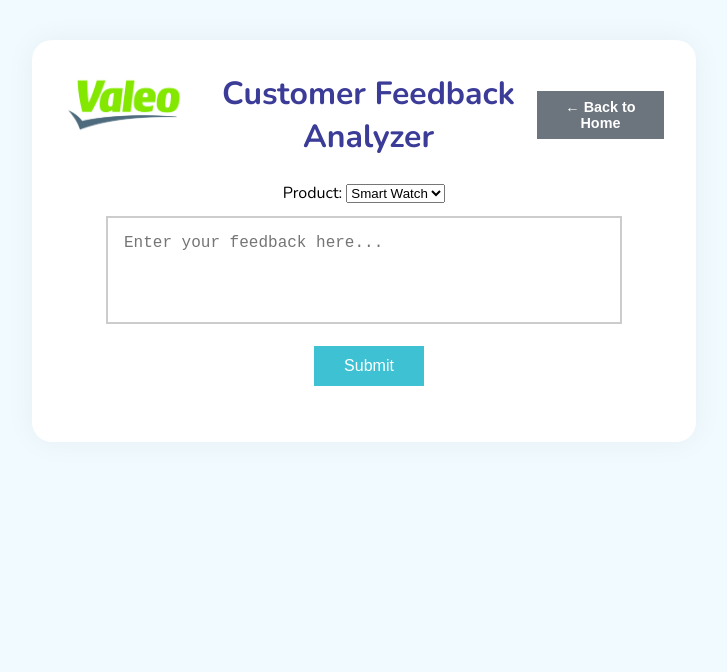
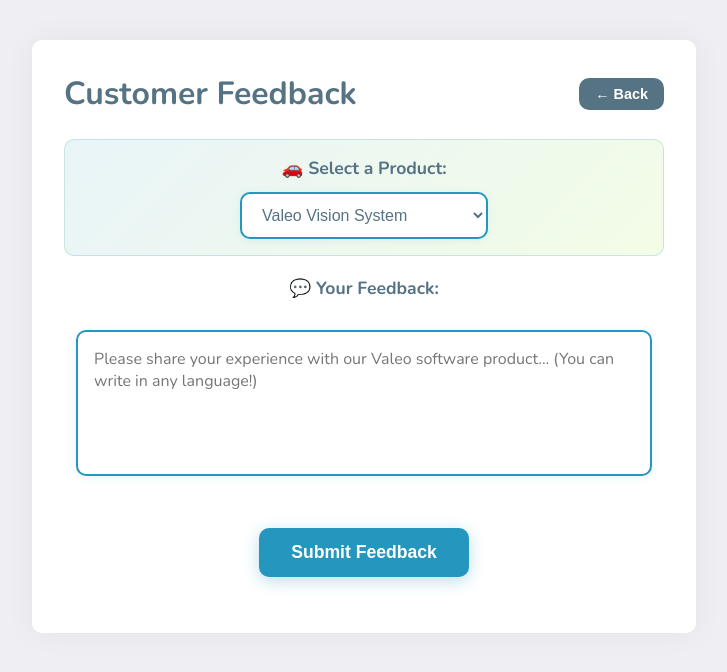
Before and after one commit to EbraheemElfishawy/MultilingualCustomerFeedbackAnalyzer, a React (Vite) app in the folder frontend/: page /feedback in a window 1280 px wide. Shown: the top 672 px of the page, without its empty margins (276-1003 px from the left). Built offline with nearby package versions, Linux system fonts and the light colour scheme; the HTML template or start-up script is replaced by a standard one.

Commit message:
Enhanced everything

```diff
--- a/frontend/src/Home.jsx
+++ b/frontend/src/Home.jsx
@@ -14,33 +14,36 @@
       justifyContent: 'center',
       height: '100vh',
       gap: 32,
-      background: '#f9fafd'
+      background: '#efeef3'
     }}>
       <img src={logo} alt="Logo" style={{ width: 150, marginBottom: 5 }} />
       <h1 style={{
         fontWeight: 700,
         fontSize: '2rem',
-        color: '#4545a6',
+        color: '#567384',
         textAlign: 'center',
         marginBottom: 32,
         fontFamily: 'Inter, Arial, sans-serif' }}
         >
-          Welcome to Customer Feedback Analyzer</h1>
+        Welcome to Valeo Customer Feedback System</h1>
       <div style={{ display: 'flex', gap: 15 }}>
         <button
           onClick={() => navigate('/feedback')}
           style={{
             padding: '18px 40px',
             fontSize: '1.1rem',
-            background: '#37c3ef',
+            background: '#2596be',
             color: '#fff',
             border: 'none',
-            borderRadius: 0,
+            borderRadius: '10px',
             fontWeight: 600,
             cursor: 'pointer',
             boxShadow: '0 4px 16px rgba(0,0,0,0.10)',
-            fontFamily: 'Inter, Arial, sans-serif'
+            fontFamily: 'Inter, Arial, sans-serif',
+            transition: 'background-color 0.3s'
           }}
+          onMouseOver={(e) => e.target.style.background = '#87e40b'}
+          onMouseOut={(e) => e.target.style.background = '#2596be'}
         >
           Customer
         </button>
@@ -49,15 +52,18 @@
           style={{
             padding: '18px 40px',
             fontSize: '1.1rem',
-            background: '#007cf0',
+            background: '#567384',
             color: '#fff',
             border: 'none',
-            borderRadius: 0,
+            borderRadius: '10px',
             fontWeight: 600,
             cursor: 'pointer',
             boxShadow: '0 4px 16px rgba(0,0,0,0.10)',
-            fontFamily: 'Inter, Arial, sans-serif'
+            fontFamily: 'Inter, Arial, sans-serif',
+            transition: 'background-color 0.3s'
           }}
+          onMouseOver={(e) => e.target.style.background = '#87e40b'}
+          onMouseOut={(e) => e.target.style.background = '#567384'}
         >
           Admin🔒
         </button>
--- a/frontend/src/components/FeedbackForm.jsx
+++ b/frontend/src/components/FeedbackForm.jsx
@@ -8,7 +8,7 @@
   width: 18,
   height: 18,
   border: '3px solid #e0e0e0',
-  borderTop: '3px solid #09d3c8',
+  borderTop: '3px solid #2596be',
   borderRadius: '50%',
   display: 'inline-block',
   animation: 'spin 1s linear infinite',
@@ -25,19 +25,19 @@
 
 function FeedbackForm() {
   const [feedback, setFeedback] = useState('');
-  const [product, setProduct] = useState('Smart Watch'); // Or default to first product
+  const [product, setProduct] = useState('Valeo Vision System'); // Default to first Valeo product
   const [response, setResponse] = useState(null);
   const [loading, setLoading] = useState(false);
 
   const navigate = useNavigate();
 
-  // Example products list (replace with real list if you fetch from backend)
+  // Valeo software products list
   const products = [
-    "Smart Watch",
-    "AI Assistant",
-    "Mobile App",
-    "Laptop",
-    "Headphones"
+    "Valeo Vision System",
+    "Valeo Parking Assistant",
+    "Valeo Climate Control",
+    "Valeo Engine Management",
+    "Valeo Safety Systems"
   ];
 
   const handleSubmit = async (e) => {
@@ -69,56 +69,150 @@
     <div className="container">
       <div style={{ display: 'flex', justifyContent: 'space-between', alignItems: 'center', marginBottom: 24 }}>
         <div style={{ display: 'flex', alignItems: 'center', gap: 16 }}>
-          <img src={logo} alt="Logo" className="logo" />
-          <h1 style={{ margin: 0 }}>Customer Feedback Analyzer</h1>
+          <h1 style={{ margin: 0, color: '#567384', alignItems: 'center' }}>Customer Feedback</h1>
         </div>
         <button
           onClick={handleBack}
           style={{
             padding: '8px 16px',
             fontSize: '0.9rem',
-            background: '#6c757d',
+            background: '#567384',
             color: '#fff',
             border: 'none',
-            borderRadius: 0,
+            borderRadius: '10px',
             cursor: 'pointer',
             fontWeight: 600,
             transition: 'background-color 0.3s'
           }}
-          onMouseOver={(e) => e.target.style.background = '#5a6268'}
-          onMouseOut={(e) => e.target.style.background = '#6c757d'}
+          onMouseOver={(e) => e.target.style.background = '#87e40b'}
+          onMouseOut={(e) => e.target.style.background = '#567384'}
         >
-          ← Back to Home
+          ← Back
         </button>
       </div>
 
       <form onSubmit={handleSubmit} style={{ marginBottom: 24 }}>
-        <div style={{ marginBottom: 12 }}>
-          <label>
-            Product:{' '}
-            <select value={product} onChange={e => setProduct(e.target.value)}>
-              {products.map(p => (
-                <option key={p} value={p}>{p}</option>
-              ))}
-            </select>
+        <div style={{
+          marginBottom: 20,
+          textAlign: 'center',
+          padding: '16px',
+          background: 'linear-gradient(135deg, rgba(37, 150, 190, 0.1) 0%, rgba(135, 228, 11, 0.1) 100%)',
+          borderRadius: '10px',
+          border: '1px solid rgba(37, 150, 190, 0.2)'
+        }}>
+          <label style={{
+            color: '#567384',
+            fontWeight: 600,
+            fontSize: '1.1rem',
+            display: 'block',
+            marginBottom: '12px'
+          }}>
+            🚗 Select a Product:
+          </label>
+          <select
+            value={product}
+            onChange={e => setProduct(e.target.value)}
+            style={{
+              padding: '12px 16px',
+              borderRadius: '10px',
+              border: '2px solid #2596be',
+              fontSize: '1rem',
+              background: '#ffffff',
+              color: '#567384',
+              fontWeight: 500,
+              cursor: 'pointer',
+              minWidth: '200px',
+              boxShadow: '0 2px 8px rgba(37, 150, 190, 0.1)',
+              transition: 'all 0.3s ease',
+              outline: 'none'
+            }}
+            onFocus={(e) => {
+              e.target.style.borderColor = '#87e40b';
+              e.target.style.boxShadow = '0 0 0 3px rgba(135, 228, 11, 0.1)';
+            }}
+            onBlur={(e) => {
+              e.target.style.borderColor = '#2596be';
+              e.target.style.boxShadow = '0 2px 8px rgba(37, 150, 190, 0.1)';
+            }}
+          >
+            {products.map(p => (
+              <option key={p} value={p} style={{ padding: '8px' }}>{p}</option>
+            ))}
+          </select>
+        </div>
+        <div style={{ textAlign: 'center', marginBottom: '20px' }}>
+          <label style={{
+            color: '#567384',
+            fontWeight: 600,
+            fontSize: '1.1rem',
+            display: 'block',
+            marginBottom: '12px'
+          }}>
+            💬 Your Feedback:
           </label>
         </div>
         <textarea
-          placeholder="Enter your feedback here..."
+          placeholder="Please share your experience with our Valeo software product... (You can write in any language!)"
           value={feedback}
           onChange={(e) => setFeedback(e.target.value)}
-          rows={4}
+          rows={5}
+          style={{
+            width: '90%',
+            padding: '16px',
+            borderRadius: '10px',
+            border: '2px solid #2596be',
+            fontSize: '1rem',
+            resize: 'none',
+            marginLeft: '10px',
+            marginRight: '10px',
+            marginTop: '10px',
+            marginBottom: '10px',
+            background: '#ffffff',
+            color: '#567384',
+            fontFamily: 'Nunito, sans-serif',
+            boxShadow: '0 2px 8px rgba(37, 150, 190, 0.1)',
+            transition: 'all 0.3s ease',
+            outline: 'none'
+          }}
+          onFocus={(e) => {
+            e.target.style.borderColor = '#87e40b';
+            e.target.style.boxShadow = '0 0 0 3px rgba(135, 228, 11, 0.1)';
+          }}
+          onBlur={(e) => {
+            e.target.style.borderColor = '#2596be';
+            e.target.style.boxShadow = '0 2px 8px rgba(37, 150, 190, 0.1)';
+          }}
         />
-        <button type="submit" disabled={loading} style={{ marginLeft: 10, minWidth: 110 }}>
-          Submit
-          {loading && <span style={spinnerStyle}></span>}
-        </button>
+        <div style={{ textAlign: 'center', marginTop: '20px' }}>
+          <button
+            type="submit"
+            disabled={loading}
+            style={{
+              padding: '14px 32px',
+              borderRadius: '10px',
+              background: '#2596be',
+              color: '#fff',
+              border: 'none',
+              fontSize: '1.1rem',
+              cursor: 'pointer',
+              transition: 'all 0.3s ease',
+              fontWeight: 600,
+              boxShadow: '0 4px 16px rgba(37, 150, 190, 0.3)',
+              minWidth: '160px'
+            }}
+            onMouseOver={(e) => !loading && (e.target.style.background = '#87e40b')}
+            onMouseOut={(e) => !loading && (e.target.style.background = '#2596be')}
+          >
+            {loading ? 'Submitting...' : 'Submit Feedback'}
+            {loading && <span style={spinnerStyle}></span>}
+          </button>
+        </div>
       </form>
 
       {response && (
         <div className="result">
-          <h2>Thanks!✨</h2>
-          <p><strong>✅Your feedback is submitted! We really appreciate it!🎉</strong> </p>
+          <h2 style={{ color: '#567384' }}>Thanks!✨</h2>
+          <p style={{ color: '#567384' }}><strong>✅Your feedback is submitted! We really appreciate it!🎉</strong> </p>
           {/* Add these lines if you want to show thew analysis result to the customer
             <p><strong>Language:</strong> {response.language}</p>
             <p><strong>Sentiment:</strong> {response.sentiment}</p>
--- a/frontend/src/index.css
+++ b/frontend/src/index.css
@@ -2,7 +2,7 @@
 
 body {
   margin: 0;
-  background-color: #f0faff;
+  background-color: #efeef3;
   font-family: 'Nunito', sans-serif;
 }
 
@@ -11,7 +11,7 @@
   margin: 40px auto;
   padding: 2rem;
   background-color: #ffffff;
-  border-radius: 20px;
+  border-radius: 10px;
   box-shadow: 0 0 30px rgba(0, 0, 0, 0.05);
   text-align: center;
 }
@@ -22,14 +22,14 @@
 }
 
 h1 {
-  color: #3b3b98;
+  color: #567384;
 }
 
 form textarea {
   width: 80%;
   padding: 1rem;
-  border-radius: 0px;
-  border: 2px solid #ccc;
+  border-radius: 10px;
+  border: 2px solid #2596be;
   font-size: 1rem;
   resize: none;
 }
@@ -39,30 +39,30 @@
   padding: 0.7rem 1.5rem;
   font-size: 1rem;
   border: none;
-  border-radius: 0px;
-  background-color: #3dc1d3;
+  border-radius: 10px;
+  background-color: #2596be;
   color: white;
   cursor: pointer;
   transition: background-color 0.3s;
 }
 
 form button:hover {
-  background-color: #28a0b0;
+  background-color: #87e40b;
 }
 
 .result {
   text-align: center;
   margin-top: 2rem;
-  background: #f1f2f6;
+  background: #efeef3;
   padding: 1rem;
-  border-radius: 0px;
+  border-radius: 10px;
 }
 
 .admin-feedbacks-table {
   width: 100%;
   border: 1px solid #d2d5df;
   background: #fff;
-  border-radius: 12px;
+  border-radius: 10px;
   box-shadow: 0 2px 10px rgba(0,0,0,0.04);
   overflow: hidden;
   font-family: 'Inter', Arial, sans-serif;
@@ -73,7 +73,6 @@
   text-align: left;
   box-shadow: 0 0 10px rgba(0, 0, 0, 0.1);
   border: 1px solid #ddd;
-  border-radius: 0px;
   width: 100%;
 
 }
@@ -83,24 +82,24 @@
   padding: 16px 12px;
   text-align: left;
   font-size: 1.07rem;
-  color: #222d7b;
+  color: #567384;
   font-weight: 400;
   letter-spacing: 0.05em;
   transition: background-color 0.3s, color 0.3s;
-  border-radius: 0px;
+  border-radius: 10px;
   background: #f9f9f9;
   border: 1px solid #d2d5df;
   box-shadow: 0 0 10px rgba(0, 0, 0, 0.1);
 }
 
 .admin-feedbacks-table th {
-  background: #d7f0fc;
+  background: #2596be;
   font-weight: 700;
-  color: #222d7b;
+  color: #ffffff;
   letter-spacing: 0.1em;
   font-size: 1.1rem;
   border-bottom: 2px solid #ddd;
-  border-radius: 0px;
+  border-radius: 10px;
   padding: 16px 12px;
   text-align: left;
   transition: background-color 0.3s, color 0.3s;
@@ -109,6 +108,6 @@
 
 .admin-feedbacks-table tr:last-child td {
   border-bottom: none;
-  border-radius: 0px;
+  border-radius: 10px;
   border: 1px solid #d2d5df;
 }
```
Also changed, not shown: frontend/src/components/AdminFeedbacks.jsx (+142 -16 lines), frontend/src/components/AdminLogin.jsx (+37 -10 lines), 2 other files (tests, documents, lock files or other folders).
